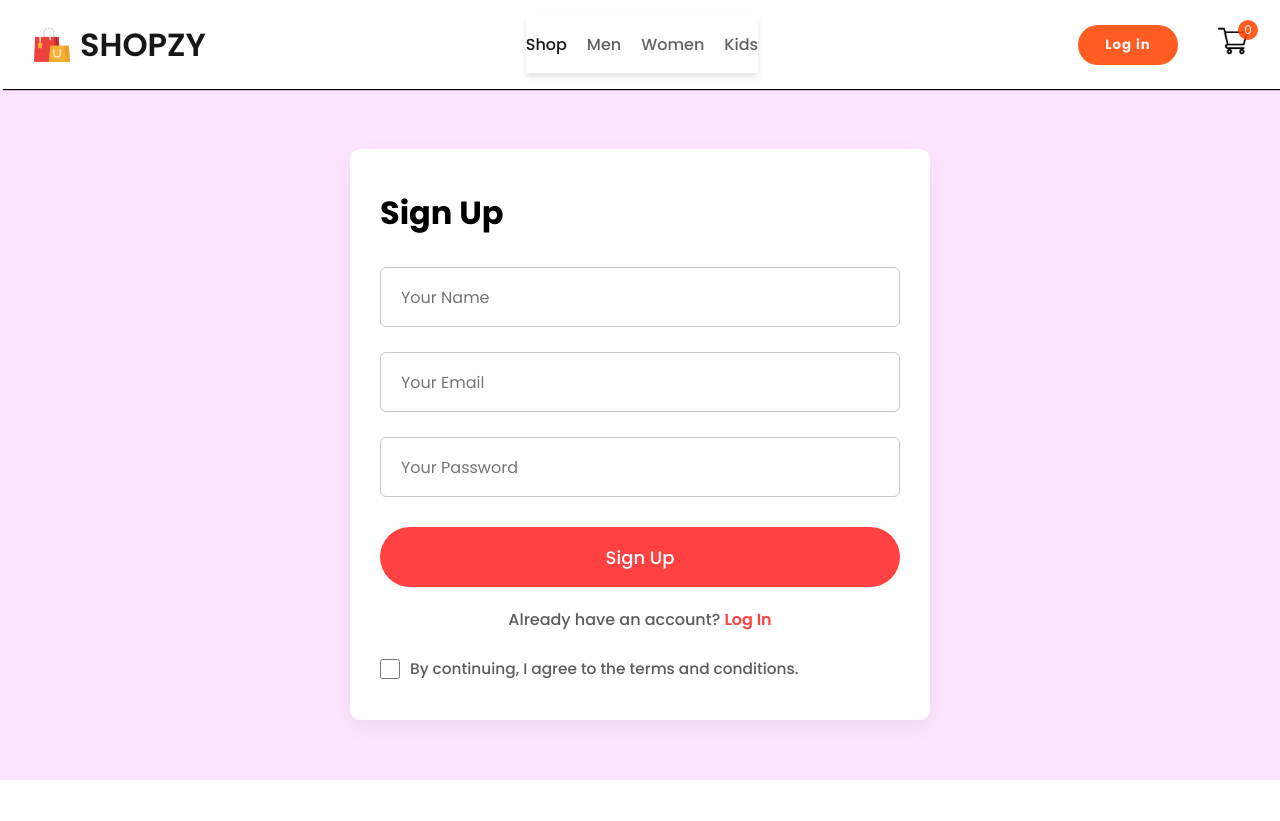
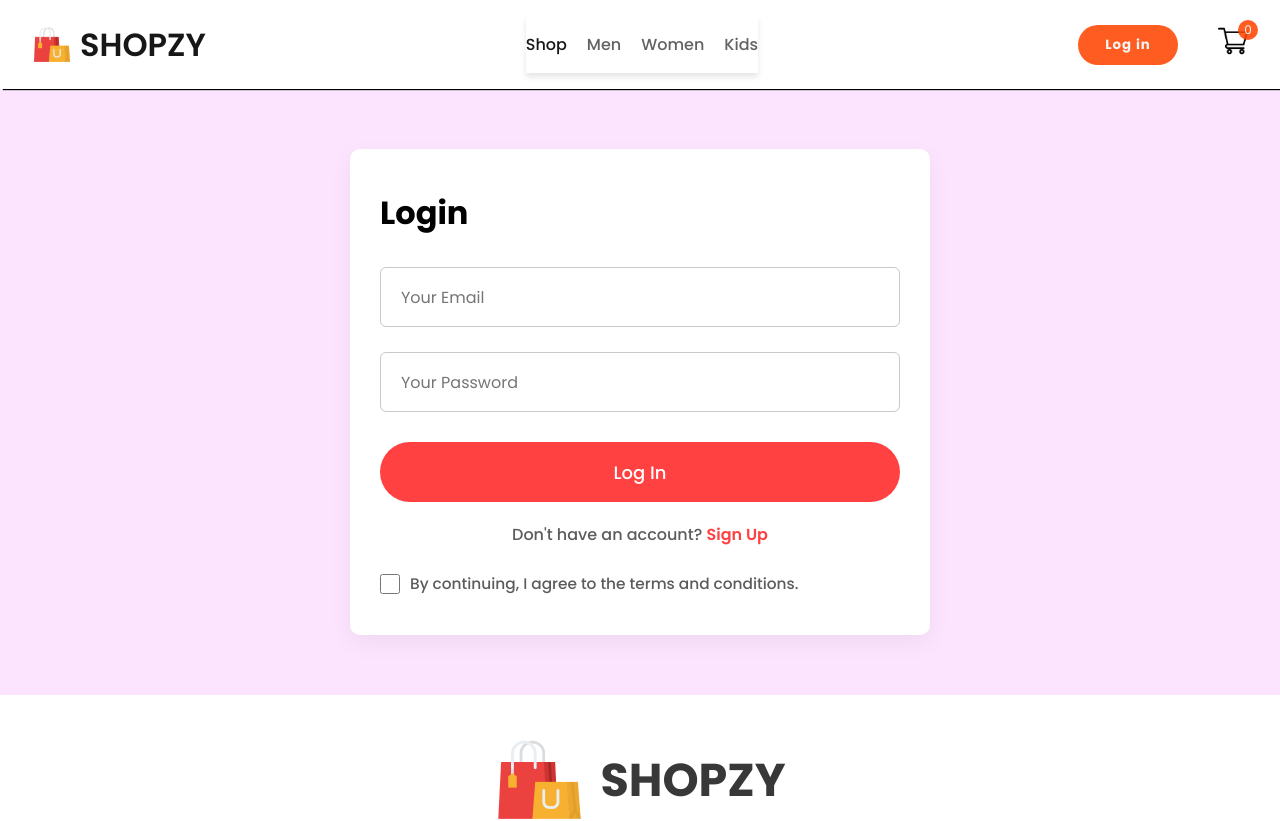
Before and after one commit to Thushan2002/Mahi-clothingsite-react-vite, a React (Vite) app in the folder frontend/: page /login in a window 1280 px wide. Shown: the top 821 px of the page. Built offline with nearby package versions, Linux system fonts and the light colour scheme.

Commit message:
feat: login and sign up added using state

```diff
--- a/frontend/src/pages/login-signup/Loginsignup.jsx
+++ b/frontend/src/pages/login-signup/Loginsignup.jsx
@@ -1,20 +1,33 @@
-import React from "react";
+import React, { useState } from "react";
 import "./Loginsignup.css";
 
 const Loginsignup = () => {
+  const [state, setState] = useState("Login");
+
   return (
     <div className="loginSignup">
       <div className="loginSignup-container">
-        <h1>Sign Up</h1>
+        <h1>{state}</h1>
         <div className="loginSignup-fields">
-          <input type="text" placeholder="Your Name" />
+          {state === "Sign Up" ? (
+            <input type="text" placeholder="Your Name" />
+          ) : null}
           <input type="text" placeholder="Your Email" />
           <input type="text" placeholder="Your Password" />
         </div>
-        <button>Sign Up</button>
-        <p className="loginSignup-login">
-          Already have an account? <span>Log In</span>
-        </p>
+        <button>{state === "Sign Up" ? "Sign Up" : "Log In"}</button>
+        {state === "Sign Up" ? (
+          <p className="loginSignup-login">
+            Already have an account?{" "}
+            <span onClick={() => setState("Login")}>Log In</span>
+          </p>
+        ) : (
+          <p className="loginSignup-login">
+            Don't have an account?{" "}
+            <span onClick={() => setState("Sign Up")}>Sign Up</span>
+          </p>
+        )}
+
         <div className="loginSignup-agree">
           <input type="checkbox" name="" id="" />
           <p>By continuing, I agree to the terms and conditions.</p>
```
